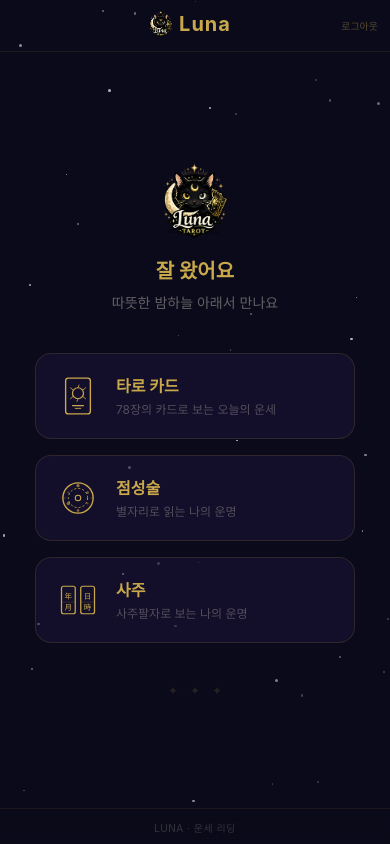
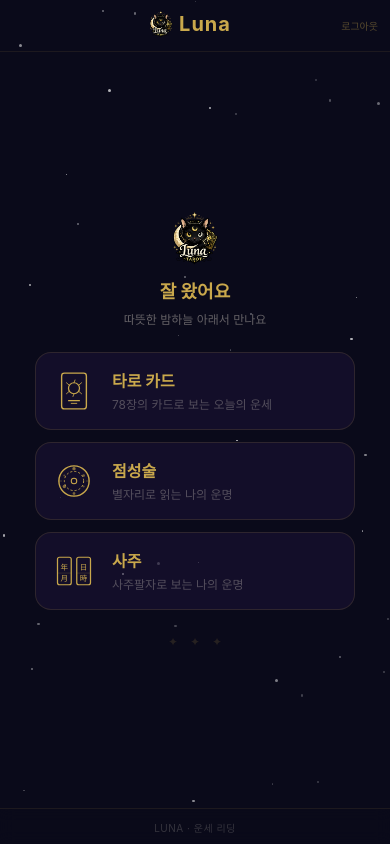
Before and after one commit to ounjuu/tarot-destiny-app, a Next.js app in the folder frontend/: page / in a window 390 px wide. Built offline with nearby package versions, Linux system fonts and the light colour scheme; no server answers; sample sign-in values are in the browser's storage.

Commit message:
Fix: 메인 로고/인삿말 작은 화면 반응형 개선 (아이폰 미니 대응)

```diff
--- a/frontend/src/components/ServiceSelect.tsx
+++ b/frontend/src/components/ServiceSelect.tsx
@@ -12,17 +12,17 @@ export default function ServiceSelect({ onSelect }: ServiceSelectProps) {
   return (
     <div className="flex flex-col justify-center items-center h-full px-5 py-6">
       {/* 인사말 */}
-      <div className="text-center mb-10">
-        <img src="/logo.png" alt="Luna" className="w-20 h-20 mx-auto mb-4" />
-        <h2 className="text-gold text-xl font-bold mb-2">{greeting.title}</h2>
-        <p className="text-foreground/40 text-sm">{greeting.sub}</p>
+      <div className="text-center mb-6 sm:mb-10">
+        <img src="/logo.png" alt="Luna" className="w-14 h-14 sm:w-20 sm:h-20 mx-auto mb-3 sm:mb-4" />
+        <h2 className="text-gold text-lg sm:text-xl font-bold mb-1.5 sm:mb-2">{greeting.title}</h2>
+        <p className="text-foreground/40 text-xs sm:text-sm">{greeting.sub}</p>
       </div>
 
       {/* 서비스 선택 */}
-      <div className="w-full max-w-[320px] space-y-4">
+      <div className="w-full max-w-[320px] space-y-3 sm:space-y-4">
         <button
           onClick={() => onSelect("tarot")}
-          className="fade-in w-full p-5 bg-purple-dark/30 border border-gold/15 rounded-2xl active:scale-[0.97] hover:bg-purple-dark/50 hover:border-gold/30 hover:scale-[1.02] hover:shadow-[0_0_20px_rgba(201,168,76,0.1)] transition-all duration-300 cursor-pointer flex items-center gap-4 group"
+          className="fade-in w-full p-4 sm:p-5 bg-purple-dark/30 border border-gold/15 rounded-2xl active:scale-[0.97] hover:bg-purple-dark/50 hover:border-gold/30 hover:scale-[1.02] hover:shadow-[0_0_20px_rgba(201,168,76,0.1)] transition-all duration-300 cursor-pointer flex items-center gap-4 group"
           style={{ animationDelay: "0.1s" }}
         >
           <img src="/icons/tarot-service.svg" alt="" className="w-11 h-11 sm:w-14 sm:h-14 group-hover:scale-110 transition-transform duration-300" />
@@ -34,7 +34,7 @@ export default function ServiceSelect({ onSelect }: ServiceSelectProps) {
 
         <button
           onClick={() => onSelect("astrology")}
-          className="fade-in w-full p-5 bg-purple-dark/30 border border-gold/15 rounded-2xl active:scale-[0.97] hover:bg-purple-dark/50 hover:border-gold/30 hover:scale-[1.02] hover:shadow-[0_0_20px_rgba(201,168,76,0.1)] transition-all duration-300 cursor-pointer flex items-center gap-4 group"
+          className="fade-in w-full p-4 sm:p-5 bg-purple-dark/30 border border-gold/15 rounded-2xl active:scale-[0.97] hover:bg-purple-dark/50 hover:border-gold/30 hover:scale-[1.02] hover:shadow-[0_0_20px_rgba(201,168,76,0.1)] transition-all duration-300 cursor-pointer flex items-center gap-4 group"
           style={{ animationDelay: "0.2s" }}
         >
           <img src="/icons/astrology-service.svg" alt="" className="w-11 h-11 sm:w-14 sm:h-14 group-hover:scale-110 transition-transform duration-300" />
@@ -45,7 +45,7 @@ export default function ServiceSelect({ onSelect }: ServiceSelectProps) {
         </button>
         <button
           onClick={() => onSelect("saju")}
-          className="fade-in w-full p-5 bg-purple-dark/30 border border-gold/15 rounded-2xl active:scale-[0.97] hover:bg-purple-dark/50 hover:border-gold/30 hover:scale-[1.02] hover:shadow-[0_0_20px_rgba(201,168,76,0.1)] transition-all duration-300 cursor-pointer flex items-center gap-4 group"
+          className="fade-in w-full p-4 sm:p-5 bg-purple-dark/30 border border-gold/15 rounded-2xl active:scale-[0.97] hover:bg-purple-dark/50 hover:border-gold/30 hover:scale-[1.02] hover:shadow-[0_0_20px_rgba(201,168,76,0.1)] transition-all duration-300 cursor-pointer flex items-center gap-4 group"
           style={{ animationDelay: "0.3s" }}
         >
           <img src="/icons/saju-service.svg" alt="" className="w-11 h-11 sm:w-14 sm:h-14 group-hover:scale-110 transition-transform duration-300" />
@@ -57,7 +57,7 @@ export default function ServiceSelect({ onSelect }: ServiceSelectProps) {
       </div>
 
       {/* 하단 장식 */}
-      <div className="mt-10 flex gap-3">
+      <div className="mt-6 sm:mt-10 flex gap-3">
         {[0, 1, 2].map((i) => (
           <span key={i} className="text-gold/15 text-xs">✦</span>
         ))}
```
